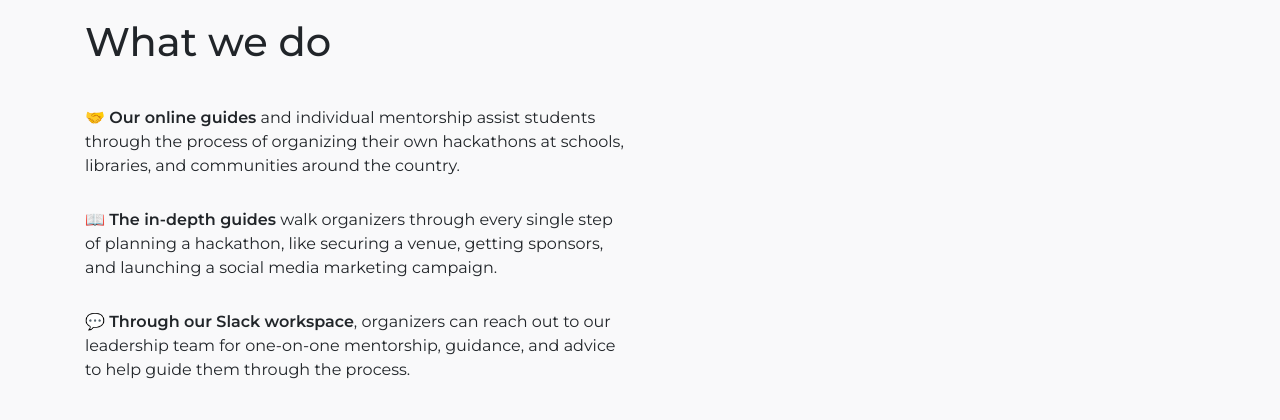
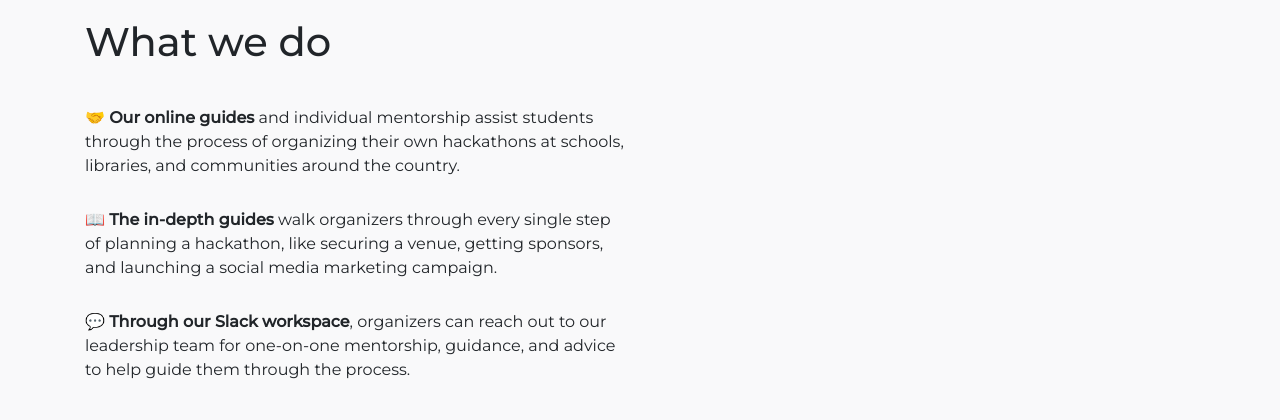
Before and after one commit to hax-org/website, a Jekyll site: the page built from index.html, in a window 1280 px wide. Shown: the part 1316-1736 px from the top of the page. Built offline with Jekyll 4.4.1, drawn with Linux system fonts in a browser that asks for light colours; nearby versions of some CDN libraries; library files that are not in the unit come from our copies; a script that is not in the unit is left out.

Commit message:
fix fonts

```diff
--- a/_includes/head.html
+++ b/_includes/head.html
@@ -8,11 +8,13 @@
   </title>
   <meta name="description" content="{{ site.description }}">
   <meta name="viewport" content="width=device-width, initial-scale=1">
-  <!-- CSS -->
+  <!-- CSS stylesheets -->
   <link rel="stylesheet" href="https://stackpath.bootstrapcdn.com/bootstrap/4.3.1/css/bootstrap.min.css" integrity="sha384-ggOyR0iXCbMQv3Xipma34MD+dH/1fQ784/j6cY/iJTQUOhcWr7x9JvoRxT2MZw1T" crossorigin="anonymous">
   <link rel="stylesheet" href="https://use.fontawesome.com/releases/v5.8.1/css/all.css" integrity="sha384-50oBUHEmvpQ+1lW4y57PTFmhCaXp0ML5d60M1M7uH2+nqUivzIebhndOJK28anvf" crossorigin="anonymous">
   <link rel="stylesheet" href="/node_modules/animate.css/animate.min.css">
   <link rel="stylesheet" href="/assets/css/main_css_file.css">
+  <!-- Montserrat -->
+  <link href="https://fonts.googleapis.com/css?family=Montserrat:400,500" rel="stylesheet">
 
    <!-- Facebook Pixel Code -->
     <script>
--- a/_sass/_typography.scss
+++ b/_sass/_typography.scss
@@ -1,5 +1,4 @@
 @import "variables";
-@import url('https://fonts.googleapis.com/css?family=Montserrat:400,500,600');
 
 h1 {
 	margin-bottom: 30px;
```
